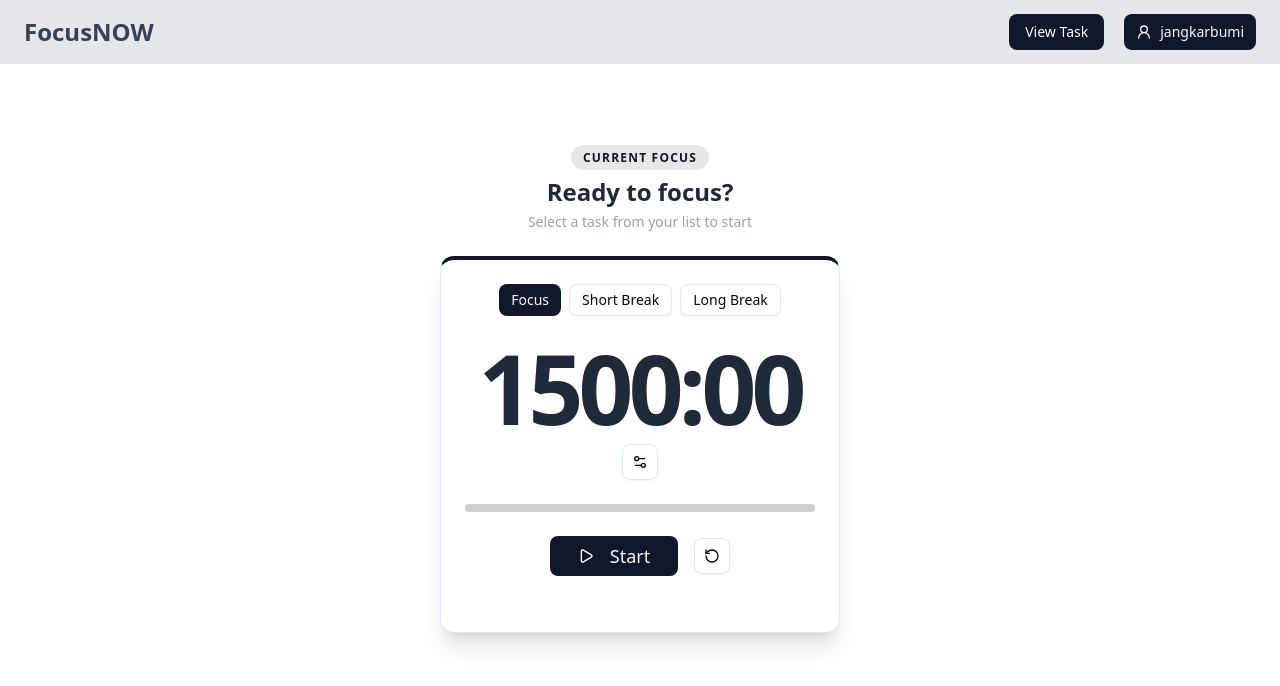
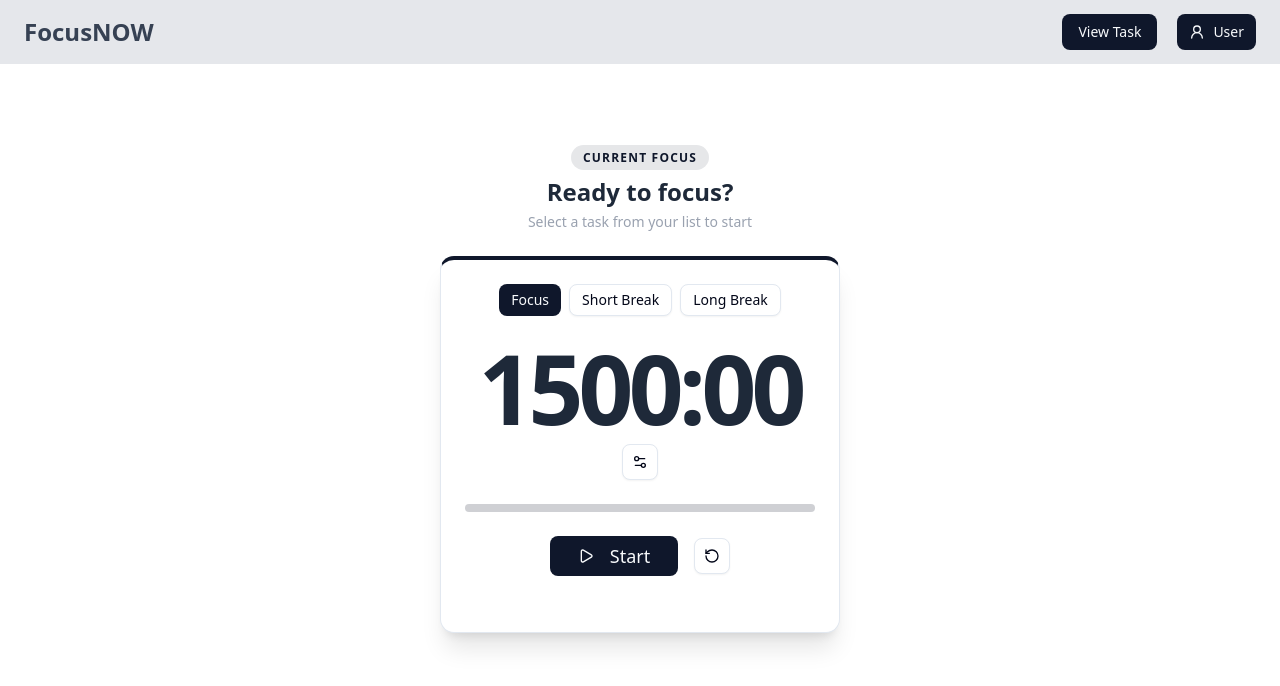
Before and after one commit to jangkarbumi/focus-now, a Next.js app: page / in a window 1280 px wide. Shown: the top 686 px of the page. Built offline with nearby package versions, Linux system fonts and the light colour scheme.

Commit message:
navbar fix: user button

```diff
--- a/src/components/section/navbar.tsx
+++ b/src/components/section/navbar.tsx
@@ -28,7 +28,7 @@ export default function NavBar() {
                     <PopoverTrigger>
                         <Button>
                             <UserRound/>
-                            <span>jangkarbumi</span>
+                            <span>User</span>
                         </Button>
                     </PopoverTrigger>
 
```
